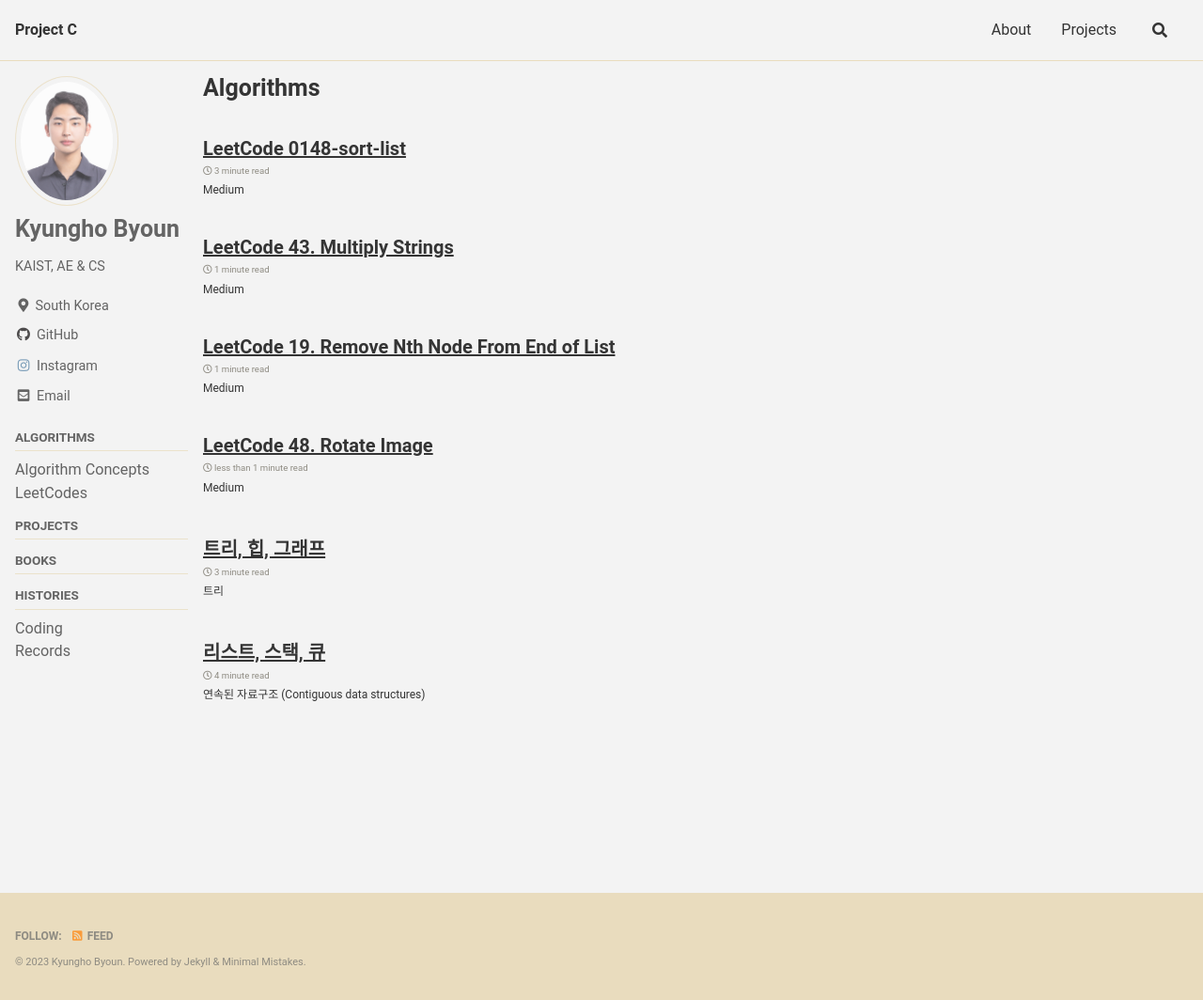
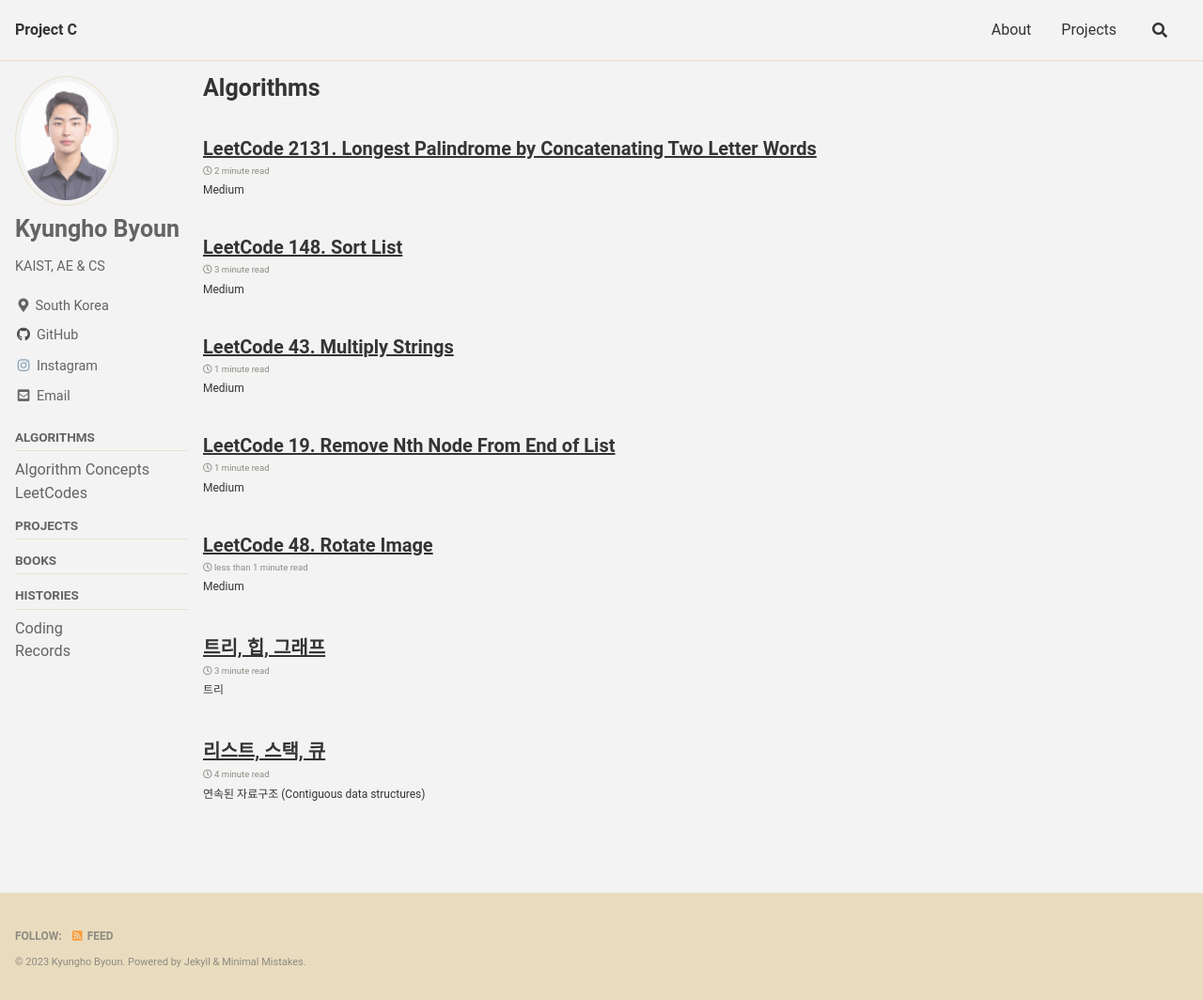
Before and after one commit to Byunk/Byunk.github.io, a Jekyll site: the page built from _pages/algorithms.md, in a window 1280 px wide and 1064 px high. Shown: the whole window at 94% size. Built offline with Jekyll 4.4.1, drawn with Linux system fonts in a browser that asks for light colours; cached includes are drawn as plain includes; some web fonts are replaced; some of the changed lines change nothing that is shown.

Commit message:
Post leecode-20230217-2131

````diff
--- a/algorithms/leetcodes/_posts/2023-02-16-0148-sort-list.md
+++ b/algorithms/leetcodes/_posts/2023-02-16-148-sort-list.md
@@ -1,5 +1,5 @@
 ---
-title: LeetCode 0148-sort-list
+title: LeetCode 148. Sort List
 excerpt: Medium
 tags:
   - Linked List
--- /dev/null
+++ b/algorithms/leetcodes/_posts/2023-02-17-2131-longest-pallindrome-by-concatenating-two-letter-words.md
@@ -0,0 +1,112 @@
+---
+title: LeetCode 2131. Longest Palindrome by Concatenating Two Letter Words
+excerpt: Medium
+tags:
+  - Greedy
+comments: true
+---
+
+## Problem
+
+Can you solve this real interview question? Longest Palindrome by Concatenating Two Letter Words - You are given an array of strings words. Each element of words consists of two lowercase English letters.
+Create the longest possible palindrome by selecting some elements from words and concatenating them in any order. Each element can be selected at most once.
+
+Return the length of the longest palindrome that you can create. If it is impossible to create any palindrome, return 0.
+
+A palindrome is a string that reads the same forward and backward.
+
+
+
+Example 1:
+
+Input: words = ["lc","cl","gg"] Output: 6 Explanation: One longest palindrome is "lc" + "gg" + "cl" = "lcggcl", of length 6. Note that "clgglc" is another longest palindrome that can be created.
+
+Example 2:
+
+Input: words = ["ab","ty","yt","lc","cl","ab"] Output: 8 Explanation: One longest palindrome is "ty" + "lc" + "cl" + "yt" = "tylcclyt", of length 8. Note that "lcyttycl" is another longest palindrome that can be created.
+
+Example 3:
+
+Input: words = ["cc","ll","xx"] Output: 2 Explanation: One longest palindrome is "cc", of length 2. Note that "ll" is another longest palindrome that can be created, and so is "xx".
+
+
+
+Constraints:
+
+1 <= words.length <= 105
+words[i].length == 2
+words[i] consists of lowercase English letters.
+
+## Solution
+
+### Case Study
+
+There are two cases can occur. 1. word is a palindrome itself. 2. word is not a palindrome. In first case, we should focus on the number of palindrome words. The only one palindrome word whose number is odd can be used in the longest palindrome. All others palindrome words should be paired. In second case, all paired non-palindrome words can be used in the longest palindrome.
+
+### Source Code
+
+[<i class='fa fa-address-book' aria-hidden='true'></i> Read in Github](https://github.com/Byunk/LeetCode/blob/master/2131-longest-palindrome-by-concatenating-two-letter-words/2131-longest-palindrome-by-concatenating-two-letter-words.cpp){: .btn .btn--info}
+
+```cpp
+class Solution {
+public:
+    int longestPalindrome(vector<string>& words) {
+        // Two cases should be considered
+        // 1. symmetric case
+        // The most frequent symmetric cases can be used on maximum length Palindrome
+        // Then even numbers of remained symmetric cases can be used.
+        // 2. unsymmetric case
+        // only one case whose number of words is odd can be used
+        int n = words.size();
+        unordered_map<string, int> sym;
+        unordered_map<string, int> unsym;
+        int num_unsym = 0;
+
+        for (int i = 0; i < n; i++) {
+            string s = words[i];
+            if (s[0] == s[1]) {
+                if (sym.find(s) != sym.end()) {
+                    sym[s]++;
+                } else {
+                    sym[s] = 1;
+                }
+            } else {
+                string reversed = "";
+                reversed += s[1];
+                reversed += s[0];
+
+                if (unsym.find(reversed) != unsym.end()) {
+                    unsym[reversed]--;
+                    if (unsym[reversed] == 0) {
+                        unsym.erase(reversed);
+                    }
+                    num_unsym++;
+                    continue;
+                }
+
+                if (unsym.find(s) != unsym.end()) {
+                    unsym[s]++;
+                } else {
+                    unsym[s] = 1;
+                }
+            }
+        }
+
+        // symmetric case
+        int num_sym = 0;
+        int num_odd = 0;
+        for (auto it : sym) {
+            num_sym += it.second;
+            if (it.second % 2 == 1) {
+                num_odd++;
+            }
+        }
+
+        if (num_odd > 1) {
+            num_sym -= num_odd - 1;
+        }
+
+        return 2 * num_sym + 4 * num_unsym;
+    }
+};
+```
````
